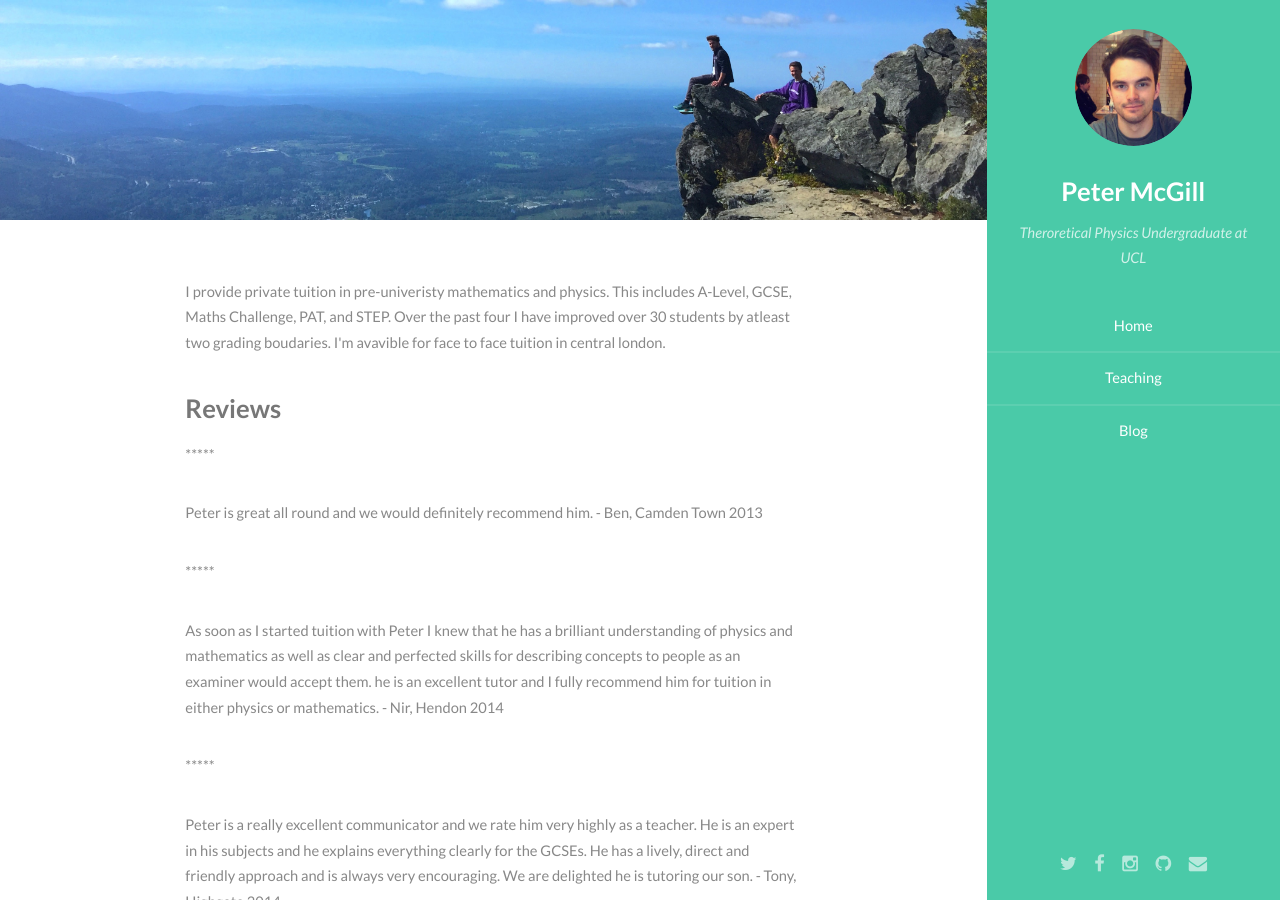
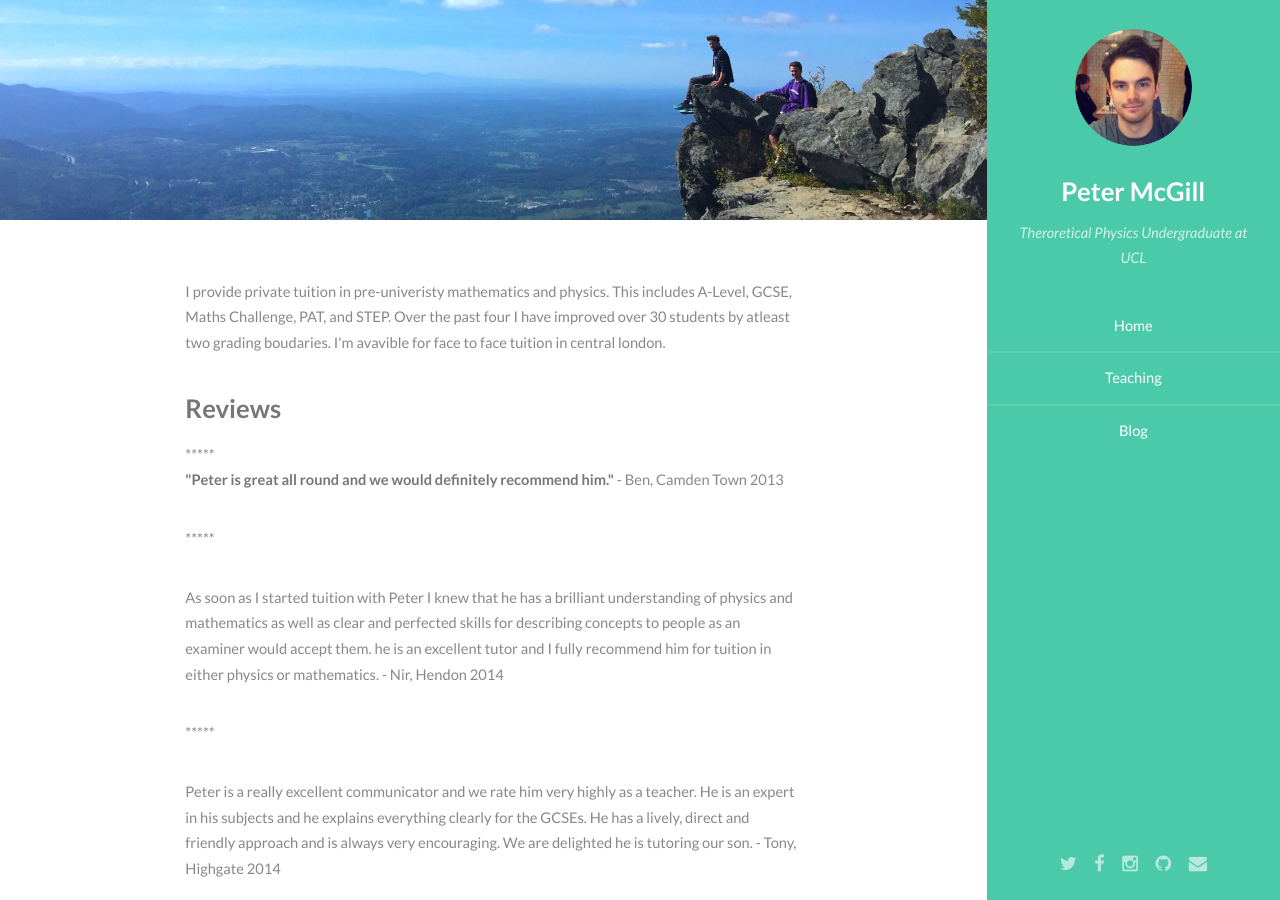
Before and after one commit to astrophpeter/website, a Jekyll site: the page built from contact/index.html, in a window 1280 px wide and 900 px high. Built offline with Jekyll 4.4.1, drawn with Linux system fonts in a browser that asks for light colours.

Commit message:
Update index.html

```diff
--- a/contact/index.html
+++ b/contact/index.html
@@ -13,8 +13,8 @@ layout: default
 
         <h3> Reviews </h3>
 
-        <p> ***** </p>
-        <p> Peter is great all round and we would definitely recommend him. - Ben, Camden Town 2013 </p>
+        *****
+        <p> <b> "Peter is great all round and we would definitely recommend him." </b> - Ben, Camden Town 2013 </p>
 
         <p> ***** </p>
         <p> As soon as I started tuition with Peter I knew that he has a brilliant understanding of physics
```
